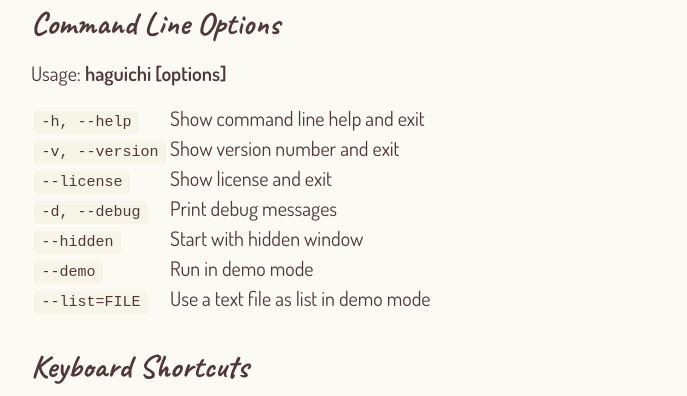
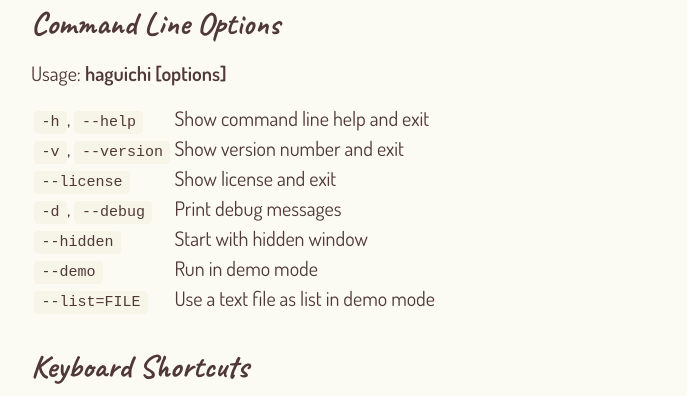
Before and after one commit to ztefn/haguichi-website, a Jekyll site: the page built from tips-and-tricks.md, in a window 1280 px wide and 900 px high, scrolled down 306 px. Shown: the part 155-551 px from the top of the window, without its empty margins (119-806 px from the left). Built offline with Jekyll 4.4.1, drawn with Linux system fonts in a browser that asks for light colours; comment, search, counter and statistics services are not loaded.

Commit message:
Split multiple command line options in separate code tags

```diff
--- a/tips-and-tricks.md
+++ b/tips-and-tricks.md
@@ -19,7 +19,7 @@
 <table>
   <tr>
     <td>
-      <code>-h, --help</code>
+      <code>-h</code>, <code>--help</code>
     </td>
     <td>
       Show command line help and exit
@@ -27,7 +27,7 @@
   </tr>
   <tr>
     <td>
-      <code>-v, --version</code>
+      <code>-v</code>, <code>--version</code>
     </td>
     <td>
       Show version number and exit
@@ -43,7 +43,7 @@
   </tr>
   <tr>
     <td>
-      <code>-d, --debug</code>
+      <code>-d</code>, <code>--debug</code>
     </td>
     <td>
       Print debug messages
```
